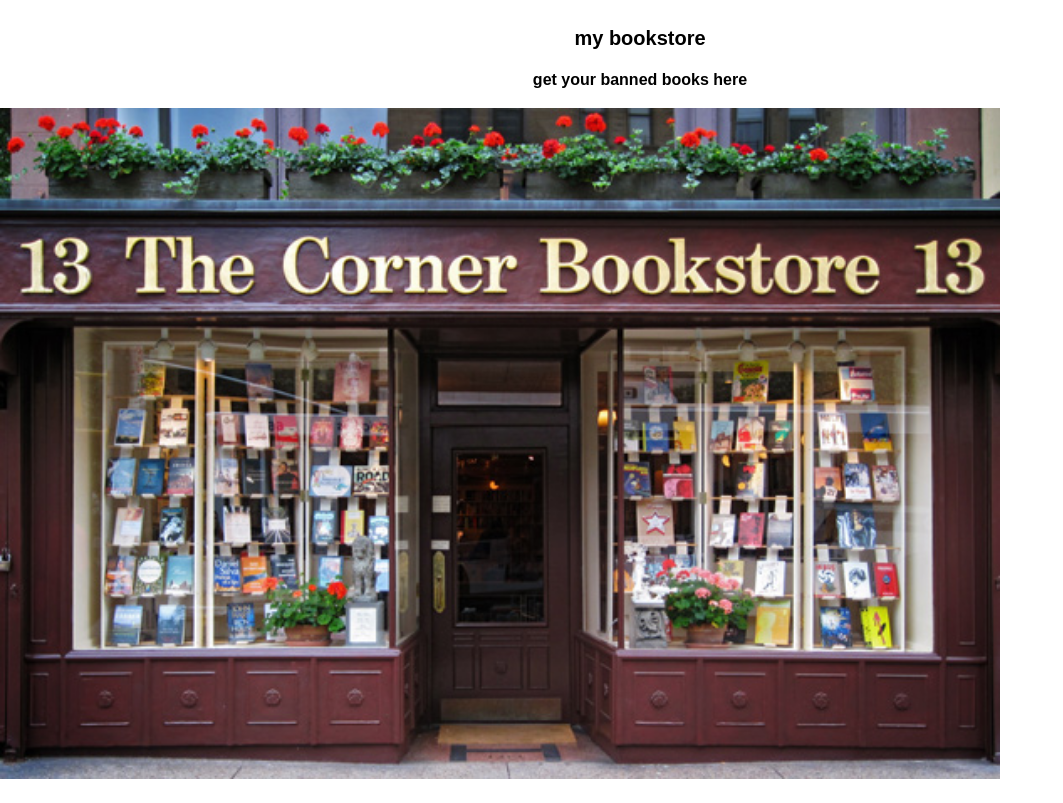
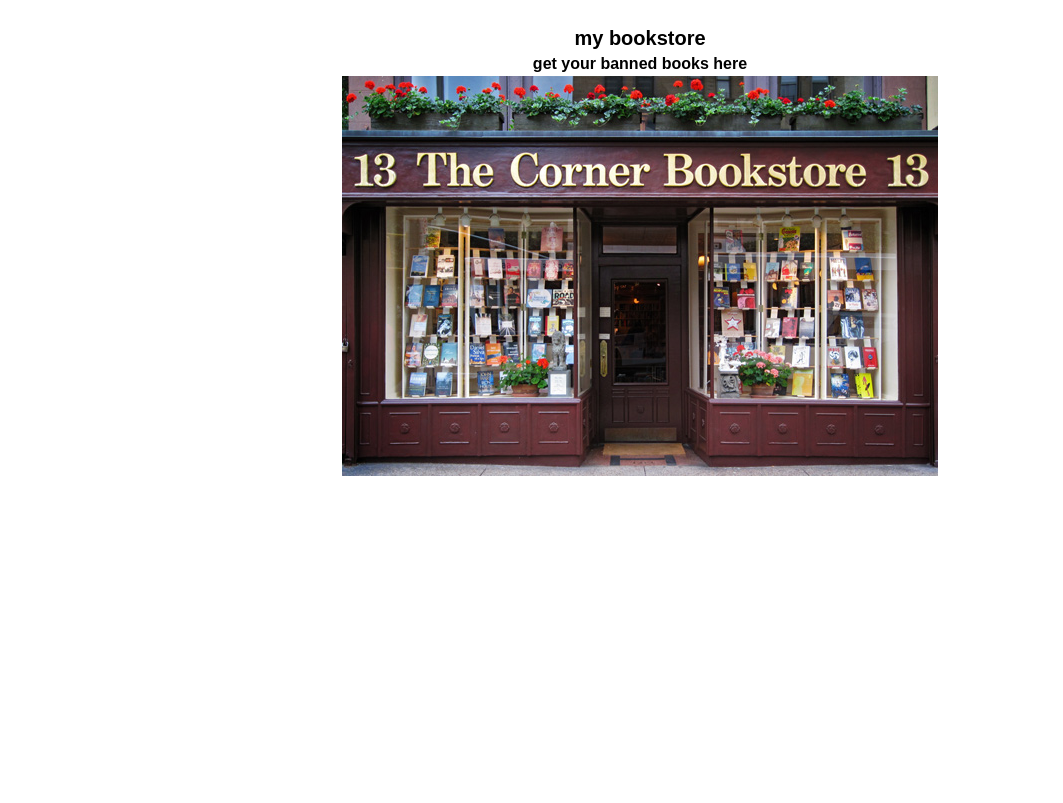
Before and after one commit to Salem8ALM/NextJS-shop, a Next.js app: page / in a window 1280 px wide. Shown: the whole page, without its empty margins (0-1063 px from the left). Built offline with nearby package versions, Linux system fonts and the light colour scheme.

Commit message:
fixed everything

```diff
--- a/app/page.jsx
+++ b/app/page.jsx
@@ -3,10 +3,14 @@
 
 export default function Home() {
   return (
-    <div className=" pt-6 pb-6 text-center space-y-4 flex flex-col bg-white">
-      <h1 className="text-black font-extrabold text-xl">my bookstore</h1>
-      <p className="text-black font-semibold">get your banned books here</p>
-      <Image src={bookstoreFront} alt="" width={1000} height={500} />
+    <div className=" pt-6 pb-6 text-center space-y-4 flex flex-col justify-center bg-white">
+      <div className="flex flex-col justify-center items-center">
+        <h1 className="text-black font-extrabold text-xl">my bookstore</h1>
+        <p className="text-black font-semibold">get your banned books here</p>
+        <div className="flex flex-col justify-center">
+          <Image src={bookstoreFront} alt="" />
+        </div>
+      </div>
     </div>
   );
 }
```
